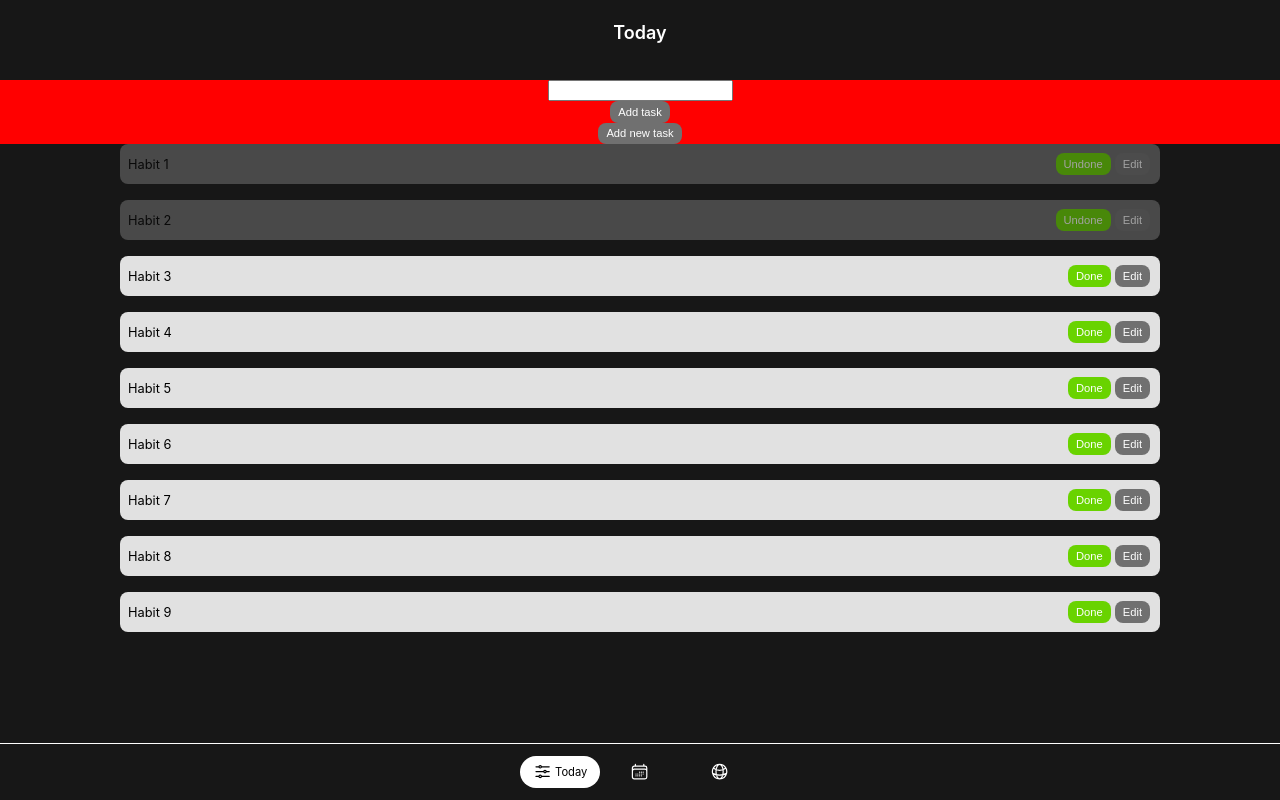
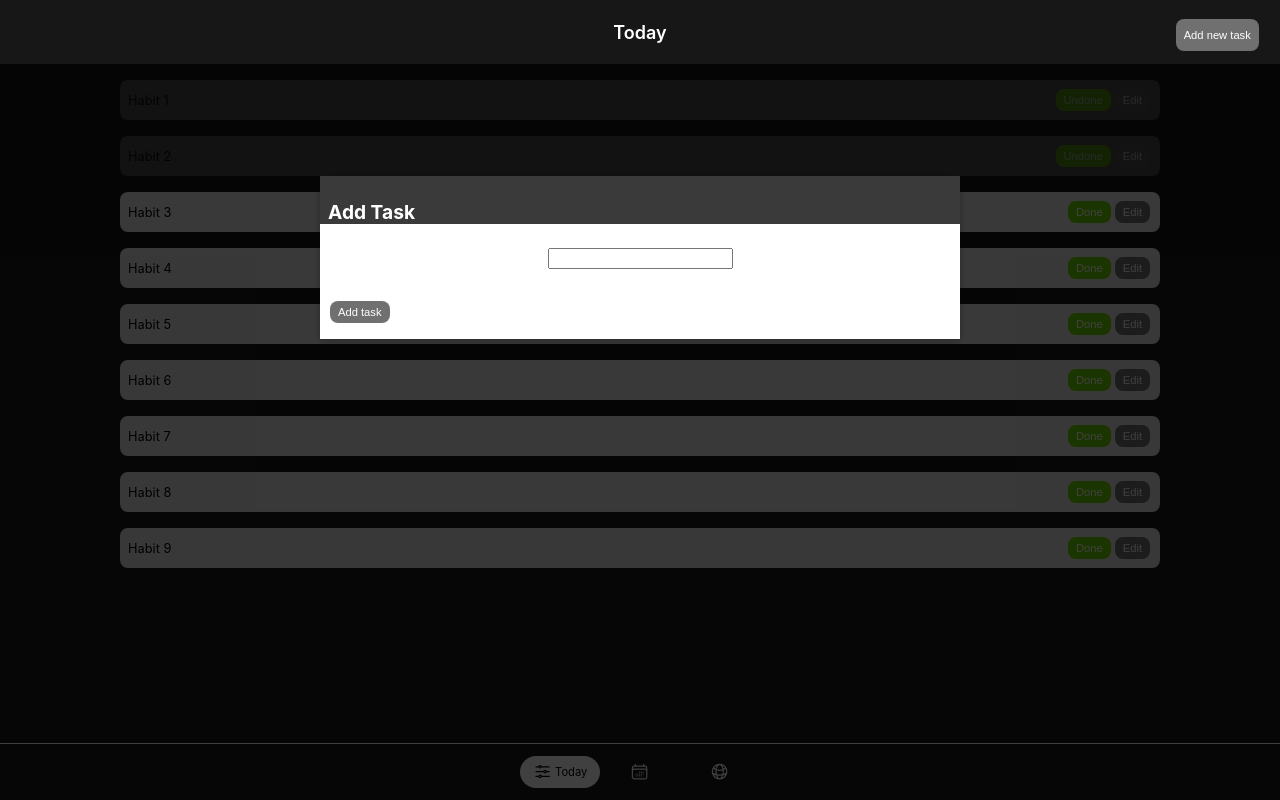
Before and after one commit to aimanaress/tasktracker, a React (Create React App) app: page / in a window 1280 px wide. Both pictures are taken after a click on the button "Add new task". Built offline with nearby package versions, Linux system fonts and the light colour scheme.

Commit message:
Update overall form element; adding to modal

```diff
--- a/package.json
+++ b/package.json
@@ -11,6 +11,7 @@
     "react-dom": "^18.2.0",
     "react-scripts": "5.0.1",
     "react-transition-group": "^4.4.5",
+    "uuid": "^9.0.1",
     "web-vitals": "^2.1.4"
   },
   "scripts": {
--- a/public/index.html
+++ b/public/index.html
@@ -26,6 +26,8 @@
     <title>Task Tracker</title>
   </head>
   <body>
+    <div id="modal-hook"></div>
+    <div id="backdrop-hook"></div>
     <div id="root"></div>
   </body>
 </html>
--- a/src/habit/components/HabitList.css
+++ b/src/habit/components/HabitList.css
@@ -6,10 +6,30 @@
 }
 
 .container__inputform {
-  background-color: red;
-  height: 4rem;
   display: flex;
   flex-direction: column;
   align-items: center;
   justify-content: center;
 }
+
+.container__addtask {
+  position: absolute;
+  top: 0;
+  right: 0;
+  z-index: 100;
+  height: 2rem;
+  display: flex;
+  justify-content: center;
+  padding: 1.2rem;
+}
+.addtask__modal-content {
+  /* background-color: purple; */
+}
+
+.addtask__modal-actions {
+  /* background-color: green; */
+}
+
+.addtask__modal-header {
+  /* background-color: yellow; */
+}
--- a/src/habit/components/HabitList.js
+++ b/src/habit/components/HabitList.js
@@ -1,13 +1,18 @@
 import React, { useEffect, useState } from "react";
+import { v4 as uuidv4 } from "uuid";
+import { useView } from "../../shared/context/ViewContext";
+
+import Modal from "../../shared/UIElements/Modal";
 import HabitItem from "./HabitItem";
-
-import "./HabitList.css";
 import Input from "../../shared/FormElements/Input";
 import Button from "../../shared/FormElements/Button";
 
-function HabitList() {
+import "./HabitList.css";
+function HabitList(props) {
   const [newTask, setNewTask] = useState("");
   const [isShowAddTask, setIsShowAddTask] = useState(false);
+  const [showNewTask, setShowNewTask] = useState(false);
+  const { view } = useView();
 
   let [habitList, setHabitList] = useState([
     {
@@ -58,17 +63,16 @@ function HabitList() {
   ]);
 
   function addTaskHandler() {
-    console.log("Task added");
-    console.log(newTask);
-
     setHabitList((prevList) => [
       ...prevList,
       {
-        id: habitList.length + 1,
+        id: uuidv4(),
         name: newTask,
         status: false,
       },
     ]);
+
+    setIsShowAddTask(false);
   }
 
   function editHandler() {
@@ -92,16 +96,20 @@ function HabitList() {
     setIsShowAddTask(!isShowAddTask);
   }
 
+  function openAddTaskHandler() {
+    setIsShowAddTask(true);
+  }
+
+  function closeAddTaskHandler() {
+    setIsShowAddTask(false);
+  }
+
   return (
     <React.Fragment>
-      <div className="container__inputform">
-        {isShowAddTask && (
+      {/* Show add task button in "Today" only */}
+      {view === "Today" && (
         <React.Fragment>
-            <Input type="text" onChange={(e) => setNewTask(e.target.value)} />
-            <Button name="Add task" onClick={addTaskHandler} />
-          </React.Fragment>
-        )}
-
+          <div className="container__addtask">
             <Button name="Add new task" onClick={showAddTaskHandler} />
           </div>
           <div className="container__habitlist">
@@ -117,6 +125,22 @@ function HabitList() {
             })}
           </div>
         </React.Fragment>
+      )}
+      {/* Show add task form */}
+      <Modal
+        show={isShowAddTask}
+        onCancel={closeAddTaskHandler}
+        header="Add Task"
+        headerClass="addtask__modal-header"
+        contentClass="addtask__modal-content"
+        footerClass="addtask__modal-actions"
+        footer={<Button name="Add task" onClick={addTaskHandler} />}
+      >
+        <div className="container__inputform">
+          <Input type="text" onChange={(e) => setNewTask(e.target.value)} />
+        </div>
+      </Modal>
+    </React.Fragment>
   );
 }
 
--- a/src/shared/UIElements/Modal.css
+++ b/src/shared/UIElements/Modal.css
@@ -6,13 +6,11 @@
   width: 80%;
   background: white;
   box-shadow: 0 2px 8px rgba(0, 0, 0, 0.26);
-  border-radius: 8px;
 }
 
 .modal__header {
-  width: 100%;
-  padding: 1rem 0.5rem;
-  background: #2a006e;
+  padding-top: 1rem;
+  background: #3a3a3a;
   color: white;
 }
 
```
Also changed, not shown: 1 other file (tests, documents, lock files or other folders). Lines whose indentation alone changed are shown as unchanged.
